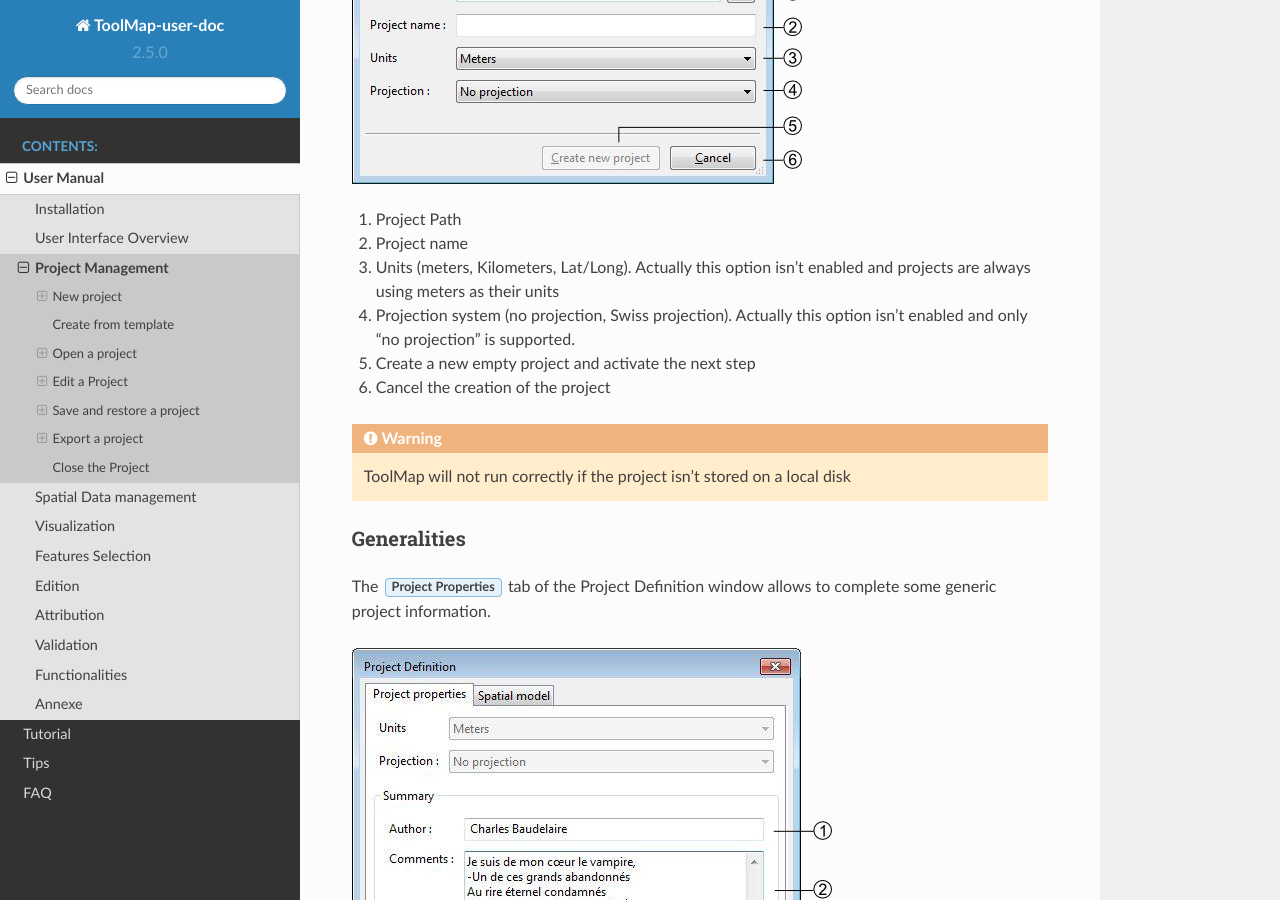
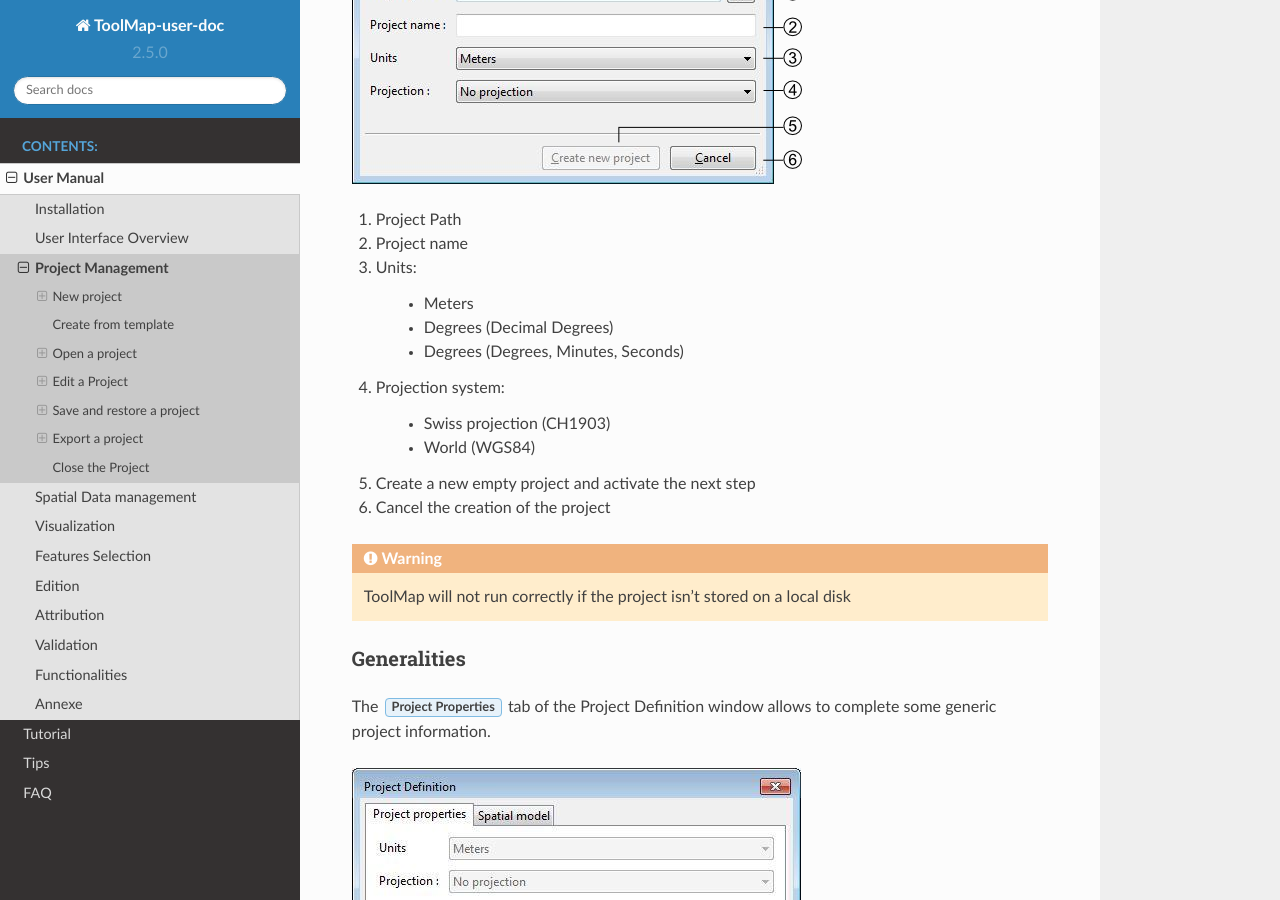
Before and after one commit to terranum-ch/ToolMap-user-doc, a Sphinx documentation site: the page built from doc/usermanual/projectmanagement.rst, in a window 1280 px wide and 900 px high, scrolled down 698 px. Built offline with Sphinx 7.4.7 and the Read the Docs theme 2.0.0, drawn with Linux system fonts in a browser that asks for light colours.

Commit message:
Updating project management documentation
Adding supported Units and Projections

```diff
--- a/doc/usermanual/projectmanagement.rst
+++ b/doc/usermanual/projectmanagement.rst
@@ -25,8 +25,17 @@
 
 #. Project Path
 #. Project name
-#. Units (meters, Kilometers, Lat/Long). Actually this option isn't enabled and projects are always using meters as their units
-#. Projection system (no projection, Swiss projection). Actually this option isn't enabled and only "no projection" is supported.
+#. Units:
+
+    * Meters
+    * Degrees (Decimal Degrees)
+    * Degrees (Degrees, Minutes, Seconds)
+
+#. Projection system:
+
+    * Swiss projection (CH1903)
+    * World (WGS84)
+
 #. Create a new empty project and activate the next step
 #. Cancel the creation of the project
 
```
